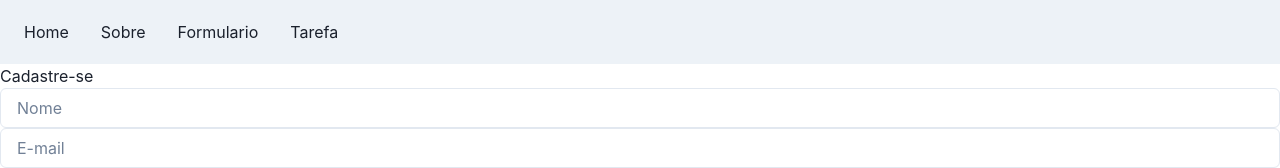
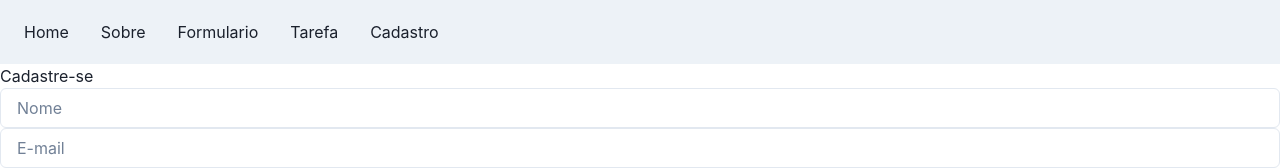
Before and after one commit to CaioAssis/Aula-React, a React (Vite) app: page /cadastro in a window 1280 px wide. Shown: the top 168 px of the page. Built offline with nearby package versions, Linux system fonts and the light colour scheme.

Commit message:
modifica handleRegister

```diff
--- a/src/components/topo/index.tsx
+++ b/src/components/topo/index.tsx
@@ -16,7 +16,7 @@ interface Props {
   children: React.ReactNode
 }
 
-const Links = ['Home', 'Sobre', 'Formulario', 'Tarefa']
+const Links = ['Home', 'Sobre', 'Formulario', 'Tarefa', 'Cadastro']
 
 const NavLink = (props: Props) => {
   const { children } = props
--- a/src/pages/cadastro/index.tsx
+++ b/src/pages/cadastro/index.tsx
@@ -13,7 +13,11 @@ function cadastro() {
     function handleRegister() {
         api.post('/auth/register', userData)
         .then((resposta) => {
-            console.log(resposta)
+            if(resposta.status == 201) {
+                console.log(resposta)
+                alert('Cadastro efetuado com sucesso!')
+            }
+            else alert('Cadastro não efetuado!')
         })
         .catch((erro) => {
             console.log(erro)
```
